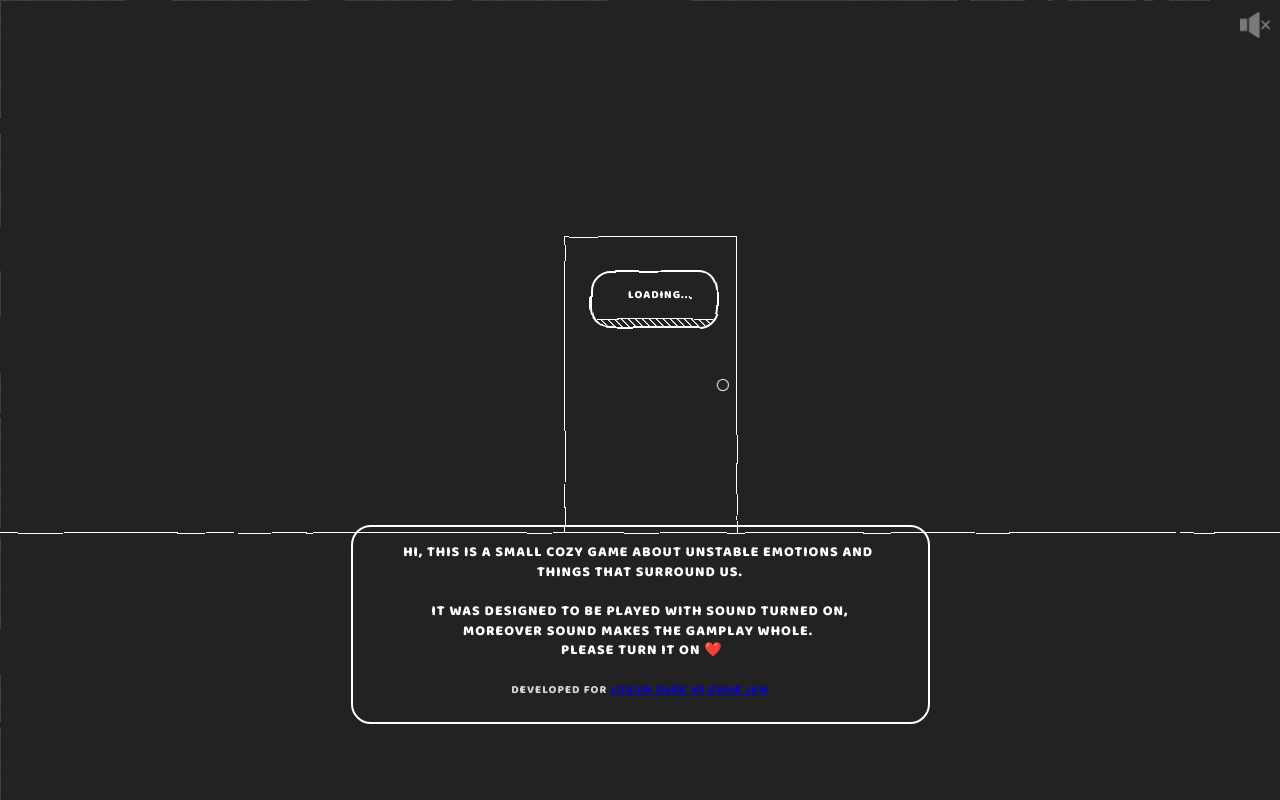
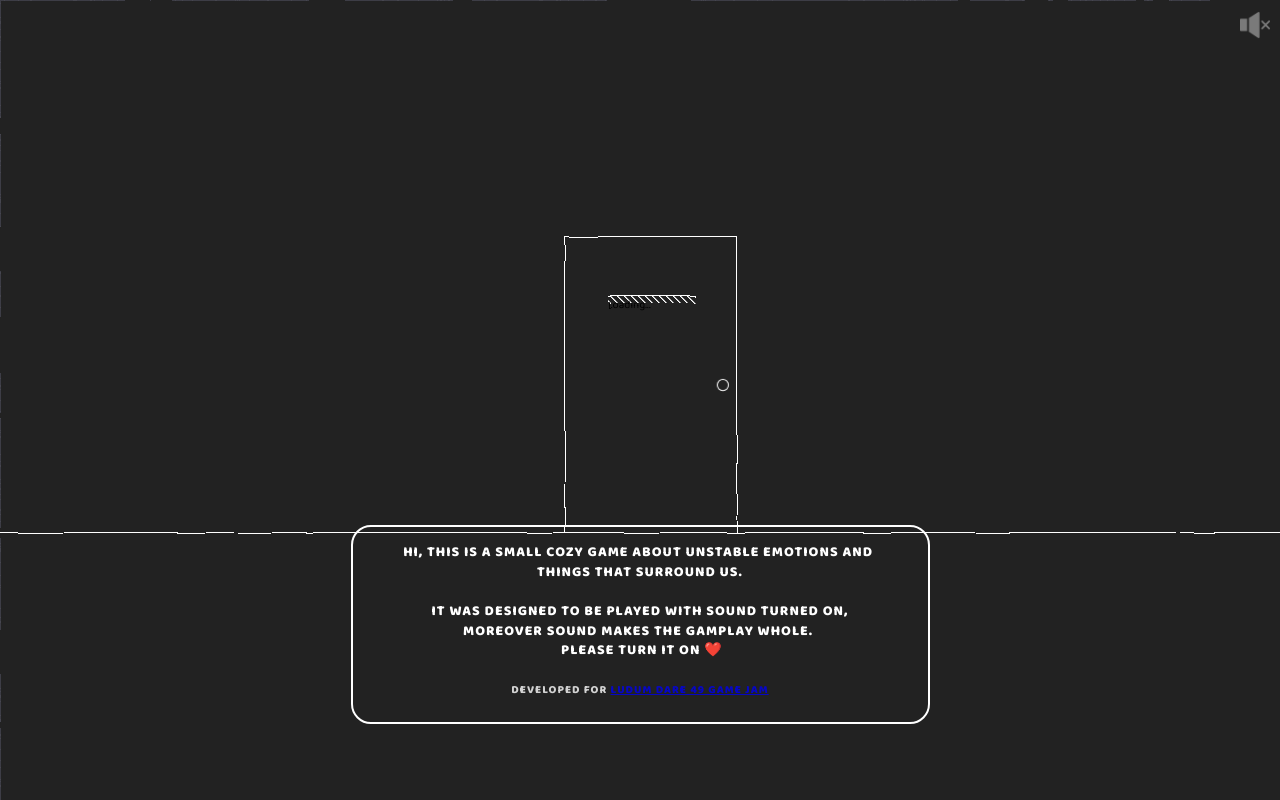
Before and after one commit to cakeinpanic/ld49, a React app: page / in a window 1280 px wide. Built offline with nearby package versions, Linux system fonts and the light colour scheme.

Commit message:
update preloader

```diff
--- a/src/App.css
+++ b/src/App.css
@@ -172,5 +172,4 @@
 
 .mute:hover {
     opacity: 90%;
-
 }
--- a/src/Buttons.css
+++ b/src/Buttons.css
@@ -112,6 +112,9 @@
     animation: squiggly-anim 0.4s infinite;
     perspective: 100vw;
 }
+
+
+
 .btn--stripe:after {
     content: "";
     display: block;
@@ -141,3 +144,20 @@
 .btn--radius {
     border-radius: 36px;
 }
+
+.running-stripe {
+    display: block;
+    height: 7px;
+
+    -webkit-backface-visibility: hidden;
+    backface-visibility: hidden;
+    border-top: 1px solid white;
+    position: absolute;
+    left: 0;
+    bottom: 0;
+    background-size: 7px 7px;
+    background-image: repeating-linear-gradient(45deg, #fff, #fff 1px, transparent 2px, transparent 5px);
+    border-top: 1px solid white;
+    -webkit-animation: stripe-slide 12s infinite linear forwards;
+    animation: stripe-slide 12s infinite linear forwards;
+}
--- a/src/Doors.css
+++ b/src/Doors.css
@@ -13,7 +13,6 @@
     display: flex;
     width: 100%;
     height: 100vh;
-    /*background: #222;*/
     perspective: 100vw;
     overflow: hidden;
     position: absolute;
@@ -32,8 +31,11 @@
 }
 
 .preloader {
-    width: 52px;
+    position: absolute;
+    width: 88px;
     font-size: .7em;
+    top: 59px;
+    left: 43px;
 
 }
 
--- a/src/Doors.tsx
+++ b/src/Doors.tsx
@@ -19,7 +19,7 @@ export const Doors = ({ onStart, allIsLoaded }: { allIsLoaded: boolean, onStart:
               Start
             </button>
 
-           <div style={{opacity: !allIsLoaded ? '100%':'0%'}}className="preloader btn--stripe loading-btn btn">
+           <div style={{opacity: !allIsLoaded ? '100%':'0%'}}className="running-stripe preloader">
             Loading...
           </div>
 
```
